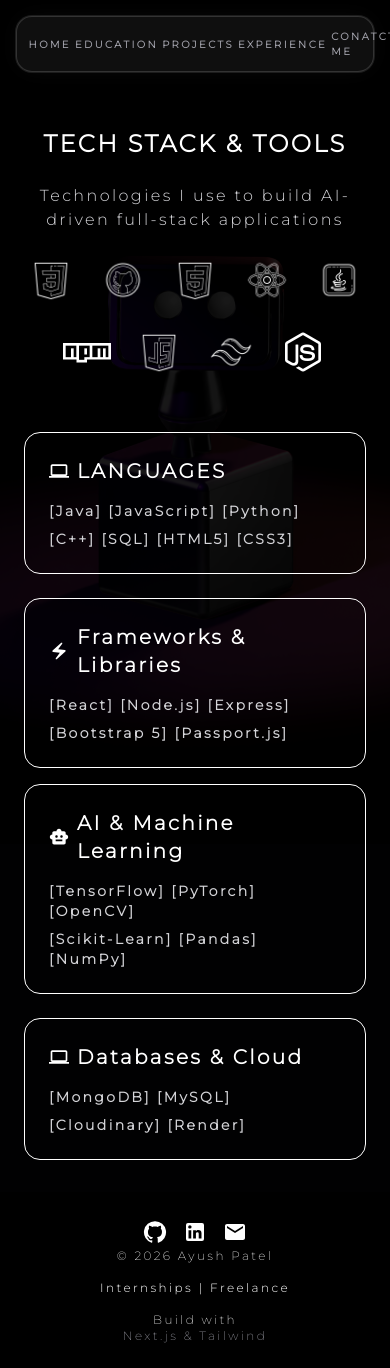
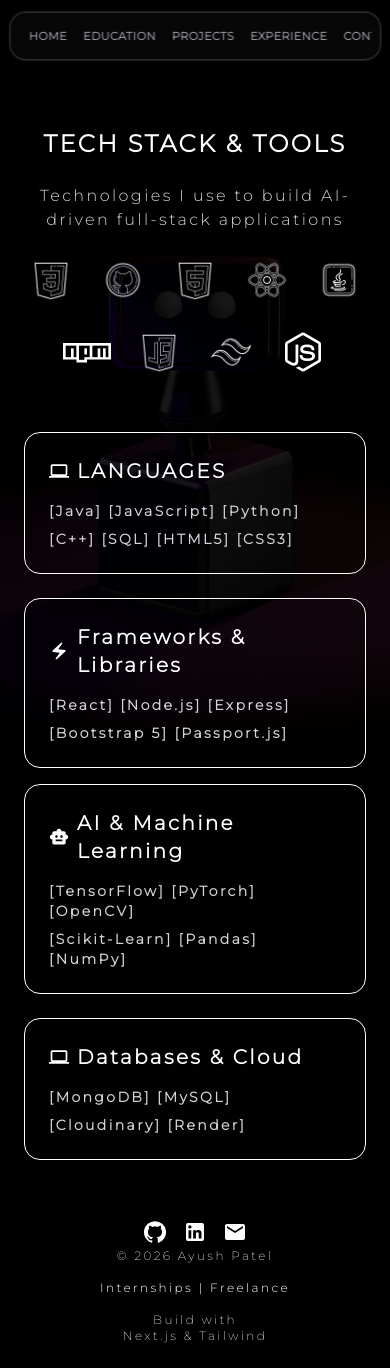
Before and after one commit to AyushPatel-Hub/Portfolio-Next.Js, a Next.js app: page /Skills in a window 390 px wide. Built offline with nearby package versions, Linux system fonts and the light colour scheme; what @mui/material-nextjs would draw is missing.

Commit message:
fixed footer and project page

```diff
--- a/src/components/FadeIn.jsx
+++ b/src/components/FadeIn.jsx
@@ -1,3 +1,47 @@
+// 'use client';
+
+// import { motion } from 'framer-motion';
+
+// export default function FadeIn({
+//   children,
+//   delay = 0,
+//   direction = 'up',
+//   className = ""
+// }) {
+//   // Define directional offsets
+//   const directions = {
+//     up: { y: 30, x: 0 },
+//     down: { y: -30, x: 0 },
+//     left: { x: 30, y: 0 },
+//     right: { x: -30, y: 0 },
+//     none: { x: 0, y: 0 }
+//   };
+
+//   return (
+//     <motion.div
+//       className={className}
+//       initial={{
+//         opacity: 0,
+//         ...directions[direction],
+//       }}
+//       whileInView={{
+//         opacity: 1,
+//         x: 0,
+//         y: 0,
+//       }}
+//       // 'amount: 0.2' means trigger when 20% of the element enters the view
+//       // 'once: true' prevents re-triggering when Lenis bounces back up
+//       viewport={{ once: true, amount: 0.2 }}
+//       transition={{
+//         duration: 0.6,
+//         delay: delay,
+//         ease: [0.25, 0.1, 0.25, 1.0], // Smooth cubic-bezier curve
+//       }}
+//     >
+//       {children}
+//     </motion.div>
+//   );
+// }
 'use client';
 
 import { motion } from 'framer-motion';
@@ -8,12 +52,11 @@ export default function FadeIn({
   direction = 'up',
   className = ""
 }) {
-  // Define directional offsets
   const directions = {
-    up: { y: 30, x: 0 },
-    down: { y: -30, x: 0 },
-    left: { x: 30, y: 0 },
-    right: { x: -30, y: 0 },
+    up: { y: 25, x: 0 },
+    down: { y: -25, x: 0 },
+    left: { x: 25, y: 0 },
+    right: { x: -25, y: 0 },
     none: { x: 0, y: 0 }
   };
 
@@ -29,13 +72,13 @@ export default function FadeIn({
         x: 0,
         y: 0,
       }}
-      // 'amount: 0.2' means trigger when 20% of the element enters the view
-      // 'once: true' prevents re-triggering when Lenis bounces back up
-      viewport={{ once: true, amount: 0.2 }}
+      // 'amount: "some"' triggers the instant even 1px enters the viewport
+      // 'margin: "0px 0px -20px 0px"' fixes mobile intersection observer stalling on route changes
+      viewport={{ once: true, amount: "some", margin: "0px 0px -20px 0px" }}
       transition={{
-        duration: 0.6,
+        duration: 0.5,
         delay: delay,
-        ease: [0.25, 0.1, 0.25, 1.0], // Smooth cubic-bezier curve
+        ease: [0.25, 0.1, 0.25, 1.0],
       }}
     >
       {children}
--- a/src/components/Footer.jsx
+++ b/src/components/Footer.jsx
@@ -6,7 +6,7 @@ import EmailIcon from '@mui/icons-material/Email';
 
 const Footer = () => {
   return (
-    <div className=" bottom-0 left-0 w-full max-w-full bg-black min-h-20 h-auto sm:h-20 flex-col sm:flex-row flex justify-between items-center px-4 sm:px-8 lg:p-10 py-6 sm:py-0 gap-4 sm:gap-0  ">
+    <div className=" bottom-0 left-0 w-full max-w-full bg-black min-h-20 h-auto sm:h-20 flex-col sm:flex-row flex justify-between items-center px-4 sm:px-8 lg:p-10 py-6 sm:py-0 gap-4 sm:gap-0 z-10  ">
         <div className="flex items-center flex-col">
             <p className='flex gap-4 text-xl sm:text-2xl lg:text-3xl items-center'>
                 <a href='https://github.com/AyushPatel-Hub'><GitHubIcon/></a>
@@ -21,7 +21,7 @@ const Footer = () => {
         </div>
         <div className="flex items-center flex-col text-xs sm:text-sm md:text-base lg:text-sm text-center">
             <p>Build with</p>
-            <span className="text-zinc-400">Next.js & Tailwind</span>
+            <span className="text-white-400">Next.js & Tailwind</span>
         </div>
     </div>
   )
--- a/src/components/Hero.jsx
+++ b/src/components/Hero.jsx
@@ -21,7 +21,7 @@ export default function App() {
           alt="Hero background"
           fill
           priority
-          className="object-cover object-center opacity-80"
+          className="object-cover object-center opacity-80 z-[-10]"
         />
         {/* Optional dark overlay to ensure text stays readable */}
         <div className="absolute inset-0 bg-black/40" />
--- a/src/components/NavBar.jsx
+++ b/src/components/NavBar.jsx
@@ -6,17 +6,26 @@ import './NavBar.css'
 const NavBar = () => {
 
   return (
-   <header className="font-bold fixed top-4 left-0 right-0 mx-auto min-h-14 w-[92%] sm:w-[85%] md:w-[70%] lg:w-[60%] z-50 flex items-center justify-center rounded-2xl bg-white/[0.06] backdrop-blur-2xl border border-white/15 ring-1 ring-white/10 shadow-[0_0_25px_-5px_rgba(255,255,255,0.05)] text-white px-3 sm:px-6 py-2">
-          <ul className="flex justify-evenly items-center w-full gap-1 sm:gap-4 md:gap-6 text-[10px] xs:text-xs sm:text-sm md:text-base font-semibold">
-            {/* <Image src={"/robot.png"} width={20} height={30} className="h-auto w-auto" alt="robot"/> */}
-            <li className="neon-card"><Link  href={'/'} replace scroll={true}>HOME</Link></li>
-            <li  className="neon-card"><Link href={"/education"}>EDUCATION</Link></li>
-            <li className="neon-card"><Link href={"/Projects"}>PROJECTS</Link></li>
-            <li className="neon-card"><Link href={"/experience"}>EXPERIENCE</Link></li>
-            <li className="neon-card"><Link href={"/Contact"}>CONATCT ME</Link></li>
-          </ul>
-        </header>
-  )
-}
+    <header className="font-bold fixed top-3 left-1/2 -translate-x-1/2 min-h-12 w-[95%] sm:w-[85%] md:w-[70%] lg:w-[60%] max-w-4xl z-[999] flex items-center justify-center rounded-2xl bg-zinc-950/80 backdrop-blur-xl border border-white/15 ring-1 ring-white/10 shadow-lg text-white px-2 py-2">
+      <ul className="flex items-center justify-between sm:justify-evenly w-full gap-1 sm:gap-4 md:gap-6 text-[11px] sm:text-sm md:text-base font-semibold tracking-wider overflow-x-auto no-scrollbar whitespace-nowrap px-1">
+        <li className="neon-card shrink-0 px-1.5 py-1">
+          <Link href={'/'} replace scroll={true}>HOME</Link>
+        </li>
+        <li className="neon-card shrink-0 px-1.5 py-1">
+          <Link href={"/education"}>EDUCATION</Link>
+        </li>
+        <li className="neon-card shrink-0 px-1.5 py-1">
+          <Link href={"/Projects"}>PROJECTS</Link>
+        </li>
+        <li className="neon-card shrink-0 px-1.5 py-1">
+          <Link href={"/experience"}>EXPERIENCE</Link>
+        </li>
+        <li className="neon-card shrink-0 px-1.5 py-1">
+          <Link href={"/Contact"}>CONTACT ME</Link>
+        </li>
+      </ul>
+    </header>
+  );
+};
 
 export default NavBar
```
